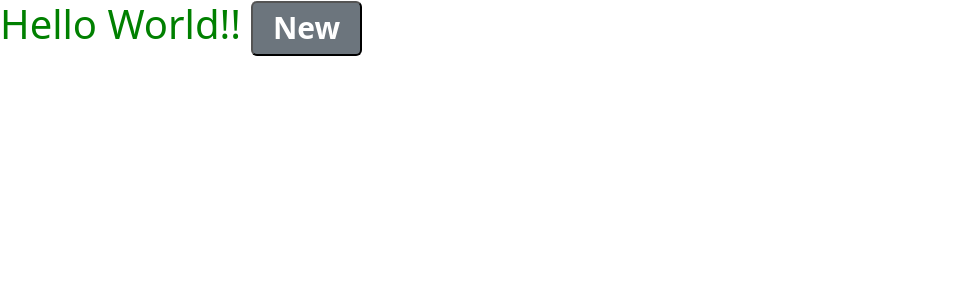
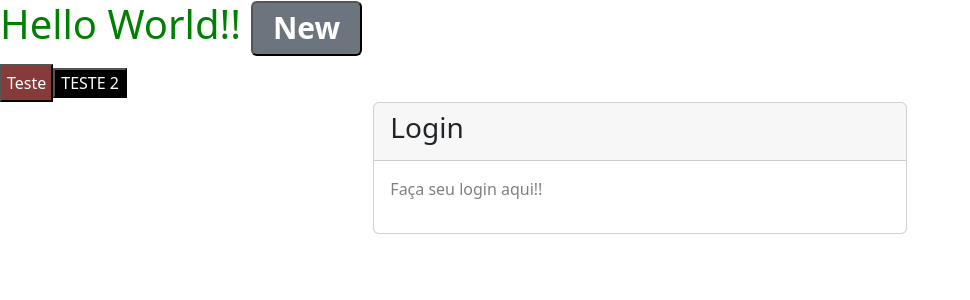
Before and after one commit to PauloBernardo/saper-front-end, a React (Create React App) app in the folder my-app/: page / in a window 1280 px wide. Shown: the top 300 px of the page, without its empty margins (0-970 px from the left). Built offline with nearby package versions, Linux system fonts and the light colour scheme.

Commit message:
Utilizando sass para teste

```diff
--- a/my-app/src/App.css
+++ b/my-app/src/App.css
@@ -40,3 +40,12 @@
 h1 {
   color: green;
 }
+
+p {
+  color: gray;
+}
+
+button {
+  background-color: black;
+  color: white;
+}
--- a/my-app/src/App.tsx
+++ b/my-app/src/App.tsx
@@ -1,9 +1,11 @@
 import React from 'react';
 import {Badge} from "react-bootstrap";
-import logo from './logo.svg';
+// import logo from './logo.svg';
 import './App.css';
 
 import 'bootstrap/dist/css/bootstrap.min.css';
+import Button from "./components/forms/button/Button";
+import Login from "./pages/login/Login";
 
 function App() {
   return (
@@ -11,7 +13,7 @@ function App() {
     //   <header className="App-header">
     //     <img src={logo} className="App-logo" alt="logo" />
     //     <p>
-    //       Edit <code>src/App.tsx</code> and save to reload.
+    //       Edit <code>src/Login.tsx</code> and save to reload.
     //     </p>
     //     <a
     //       className="App-link"
@@ -23,9 +25,15 @@ function App() {
     //     </a>
     //   </header>
     // </div>
-      <h1>Hello World!! {' '} <Badge bg="secondary" as="button">
-        New
-      </Badge></h1>
+      <>
+          <h1>Hello World!! {' '} <Badge bg="secondary" as="button">
+              New
+          </Badge></h1>
+          <Button text={'Teste'} />
+          <button>TESTE 2</button>
+
+          <Login />
+      </>
   );
 }
 
--- /dev/null
+++ b/my-app/src/components/forms/button/Button.module.scss
@@ -0,0 +1,6 @@
+$color: #863a3a;
+
+.button {
+  padding: 5px;
+  background-color: $color;
+}
--- /dev/null
+++ b/my-app/src/components/forms/button/Button.tsx
@@ -0,0 +1,11 @@
+import React from 'react';
+
+import styles from './Button.module.scss';
+
+function Button({text}: {text: string}) {
+  return (
+    <button className={styles.button}>{text}</button>
+  );
+}
+
+export default Button;
--- /dev/null
+++ b/my-app/src/pages/login/Login.css
@@ -0,0 +1,4 @@
+
+/*p {*/
+/*    color: black;*/
+/*}*/
--- /dev/null
+++ b/my-app/src/pages/login/Login.module.scss
@@ -0,0 +1,7 @@
+
+//.body {
+//  p {
+//    padding: 5px;
+//    background-color: aquamarine;
+//  }
+//}
--- /dev/null
+++ b/my-app/src/pages/login/Login.tsx
@@ -0,0 +1,25 @@
+import React from 'react';
+
+import {Card} from "react-bootstrap";
+
+import './Login.css';
+import styles from './Login.module.scss';
+
+function Login() {
+  return (
+    <Card className={'col-5 m-auto'}>
+      <Card.Header>
+        <h3 className={'card-title'}>Login</h3>
+      </Card.Header>
+
+      <Card.Body className={styles.body}>
+        <p>
+          Faça seu login aqui!!
+        </p>
+
+      </Card.Body>
+    </Card>
+  );
+}
+
+export default Login;
```
Also changed, not shown: 2 other files (tests, documents, lock files or other folders).
